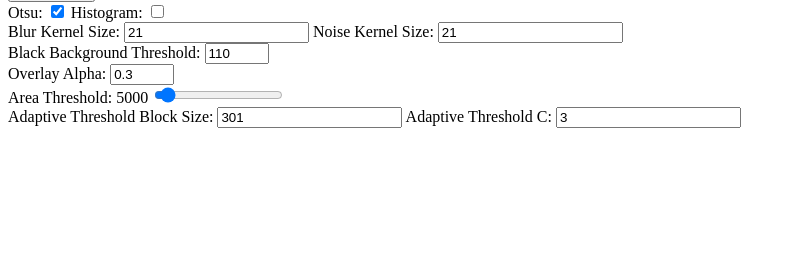
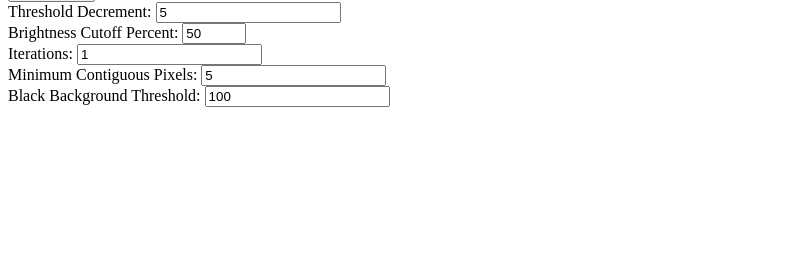
Before and after one commit to WojciechBednarczyk/Inzynieria-pozyskiwania-i-ochrony-wiedzy-z-danych-i-baz-danych, a Flask app: page / in a window 1280 px wide. Shown: the part 27-300 px from the top of the page, without its empty margins (0-796 px from the left). Run offline with Flask 3, Linux system fonts and the light colour scheme.

Commit message:
Refactored image processing code to use dynamic thresholding with adjustable parameters for threshold decrement, brightness cutoff percent, iterations, and minimum contiguous pixels, resulting in improved image segmentation and lung contour extraction.

```diff
--- a/flaskApp/app.py
+++ b/flaskApp/app.py
@@ -1,3 +1,4 @@
+# app.py
 from flask import Flask, request, render_template, send_from_directory, url_for
 from ImageProcessor import ImageProcessor  # Importuj klasę ImageProcessor
 from werkzeug.utils import secure_filename
@@ -21,20 +22,14 @@ def process_image():
     data = request.json
     filename = data['filename']
     image_path = os.path.join(app.config['UPLOAD_FOLDER'], filename)
-    blur_kernel_size = tuple(data['blur_kernel_size'])
-    noise_kernel_size = tuple(data['noise_kernel_size'])
 
     processor = ImageProcessor(
         image_path=image_path,
-        blur_kernel_size=blur_kernel_size,
-        noise_kernel_size=noise_kernel_size,
-        lung_contour_area_threshold=data['lung_contour_area_threshold'],
         black_bg_threshold=data['black_bg_threshold'],
-        use_otsu=data['use_otsu'],
-        use_histogram=data['use_histogram'],
-        overlay_alpha=data['overlay_alpha'],
-        adaptive_threshold_block_size=data['adaptive_threshold_block_size'],
-        adaptive_threshold_C=data['adaptive_threshold_C']
+        threshold_decrement=data['threshold_decrement'],
+        brightness_cutoff_percent = data['brightness_cutoff_percent'],
+        iterations=data['iterations'],
+        min_contiguous_pixels=data['min_contiguous_pixels'],
     )
 
     output_image = processor.output_image
--- a/flaskApp/templates/upload.html
+++ b/flaskApp/templates/upload.html
@@ -1,3 +1,4 @@
+<!--templates/upload.html-->
 <!DOCTYPE html>
 <html lang="en">
 <head>
@@ -12,105 +13,42 @@
 <img id="processedImage" src="" alt="Processed Image" style="max-width: 100%; max-height: 100vh; object-fit: contain;">
 
 <div>
-    <label>Otsu: <input type="checkbox" id="otsuCheckbox" checked></label>
-    <label>Histogram: <input type="checkbox" id="histogramCheckbox"></label>
-</div>
-<div>
-    Blur Kernel Size: <input type="number" id="blurKernelSize" min="1" value="21" step="2">
-    Noise Kernel Size: <input type="number" id="noiseKernelSize" min="1" value="21" step="2">
-</div>
-<div>
-    Black Background Threshold: <input type="number" id="blackBgThreshold" min="0" max="255" value="110">
-</div>
-<div>
-    Overlay Alpha: <input type="number" id="overlayAlpha" min="0" max="1" step="0.1" value="0.3">
-</div>
-<div>
-    Area Threshold: <span id="areaThresholdValue">5000</span>
-    <input type="range" id="areaThresholdSlider" min="1" max="100000" step="1000" value="5000">
-</div>
-<div>
-    Adaptive Threshold Block Size: <input type="number" id="adaptiveBlockSize" min="3" value="301" step="2">
-    Adaptive Threshold C: <input type="number" id="adaptiveThresholdC" min="1" value="3">
+    <label for="threshold_decrement">Threshold Decrement:</label>
+    <input type="number" id="threshold_decrement" min="0" value="5">
 </div>
 
+<div>
+    <label for="brightness_cutoff_percent">Brightness Cutoff Percent:</label>
+    <input type="number" id="brightness_cutoff_percent" min="0" max="300" value="50">
+</div>
+
+<div>
+    <label for="iterations">Iterations:</label>
+    <input type="number" id="iterations" min="1" value="1">
+</div>
+
+<div>
+    <label for="min_contiguous_pixels">Minimum Contiguous Pixels:</label>
+    <input type="number" id="min_contiguous_pixels" min="1" value="5">
+</div>
+
+<div>
+    <label for="black_bg_threshold">Black Background Threshold:</label>
+    <input type="number" id="black_bg_threshold" min="1" value="100">
+</div>
+
+
 <script>
-    function isPositiveInteger(value) {
-        return Number.isInteger(value) && value > 0;
-    }
-
-    function isOdd(value) {
-        return value % 2 === 1;
-    }
-
-    function isWithinRange(value, min, max) {
-        return value >= min && value <= max;
-    }
-
-    function updateSliderValues() {
-        $('#areaThresholdValue').text($('#areaThresholdSlider').val());
-    }
-
-    function validateInputs() {
-        let blurKernelSizeValue = parseInt($('#blurKernelSize').val());
-        let noiseKernelSizeValue = parseInt($('#noiseKernelSize').val());
-        let blackBgThresholdValue = parseInt($('#blackBgThreshold').val());
-        let overlayAlphaValue = parseFloat($('#overlayAlpha').val());
-        let adaptiveBlockSizeValue = parseInt($('#adaptiveBlockSize').val());
-        let adaptiveThresholdCValue = parseInt($('#adaptiveThresholdC').val());
-
-        if (!isPositiveInteger(blurKernelSizeValue) || !isOdd(blurKernelSizeValue)) {
-            alert('Blur Kernel Size must be a positive odd integer.');
-            return false;
-        }
-
-        if (!isPositiveInteger(noiseKernelSizeValue) || !isOdd(noiseKernelSizeValue)) {
-            alert('Noise Kernel Size must be a positive odd integer.');
-            return false;
-        }
-
-        if (!isWithinRange(blackBgThresholdValue, 0, 255)) {
-            alert('Black Background Threshold must be between 0 and 255.');
-            return false;
-        }
-
-        if (!isWithinRange(overlayAlphaValue, 0, 1)) {
-            alert('Overlay Alpha must be between 0 and 1.');
-            return false;
-        }
-
-        if (!isPositiveInteger(adaptiveBlockSizeValue) || !isOdd(adaptiveBlockSizeValue)) {
-            alert('Adaptive Threshold Block Size must be a positive odd integer.');
-            return false;
-        }
-
-        if (!isPositiveInteger(adaptiveThresholdCValue)) {
-            alert('Adaptive Threshold C must be a positive integer.');
-            return false;
-        }
-
-        return true;
-    }
-
     function updateImage() {
-        if (!validateInputs()) {
-            return; // Zatrzymaj aktualizację obrazu, jeśli walidacja nie powiedzie się
-        }
-
-        let blurKernelSizeValue = parseInt($('#blurKernelSize').val());
-        let noiseKernelSizeValue = parseInt($('#noiseKernelSize').val());
         let dataToSend = {
             'filename': uploadedFilename,
-            'use_otsu': $('#otsuCheckbox').is(':checked'),
-            'use_histogram': $('#histogramCheckbox').is(':checked'),
-            'blur_kernel_size': [blurKernelSizeValue, blurKernelSizeValue],
-            'noise_kernel_size': [noiseKernelSizeValue, noiseKernelSizeValue],
-            'black_bg_threshold': parseInt($('#blackBgThreshold').val()),
-            'overlay_alpha': parseFloat($('#overlayAlpha').val()),
-            'lung_contour_area_threshold': parseInt($('#areaThresholdSlider').val()),
-            'adaptive_threshold_block_size': parseInt($('#adaptiveBlockSize').val()),
-            'adaptive_threshold_C': parseInt($('#adaptiveThresholdC').val())
+            'threshold_decrement': parseInt($('#threshold_decrement').val(), 10),
+            'brightness_cutoff_percent': parseInt($('#brightness_cutoff_percent').val(), 10),
+            'iterations': parseInt($('#iterations').val(), 10),
+            'min_contiguous_pixels': parseInt($('#min_contiguous_pixels').val(), 10),
+            'black_bg_threshold': parseInt($('#black_bg_threshold').val(), 10)
         };
+
 
         $.ajax({
             url: '/process',
@@ -142,7 +80,8 @@
             processData: false,  // Wymagane, aby przesłać dane jako FormData
             contentType: false,  // Wymagane, aby przesłać dane jako FormData
             success: function (data) {
-                // Tutaj możesz obsłużyć odpowiedź serwera, jeśli to konieczne
+                let imageSrc = data.image_url + '?t=' + new Date().getTime();
+                $('#processedImage').attr('src', imageSrc);
             },
             error: function () {
                 alert('Failed to upload file.');
@@ -151,7 +90,6 @@
     });
 
     $('input').on('input change', function () {
-        updateSliderValues();
         updateImage();
     });
 </script>
```
Also changed, not shown: flaskApp/ImageProcessor/image_processor.py (+53 -55 lines), main.py (+66 -89 lines).
